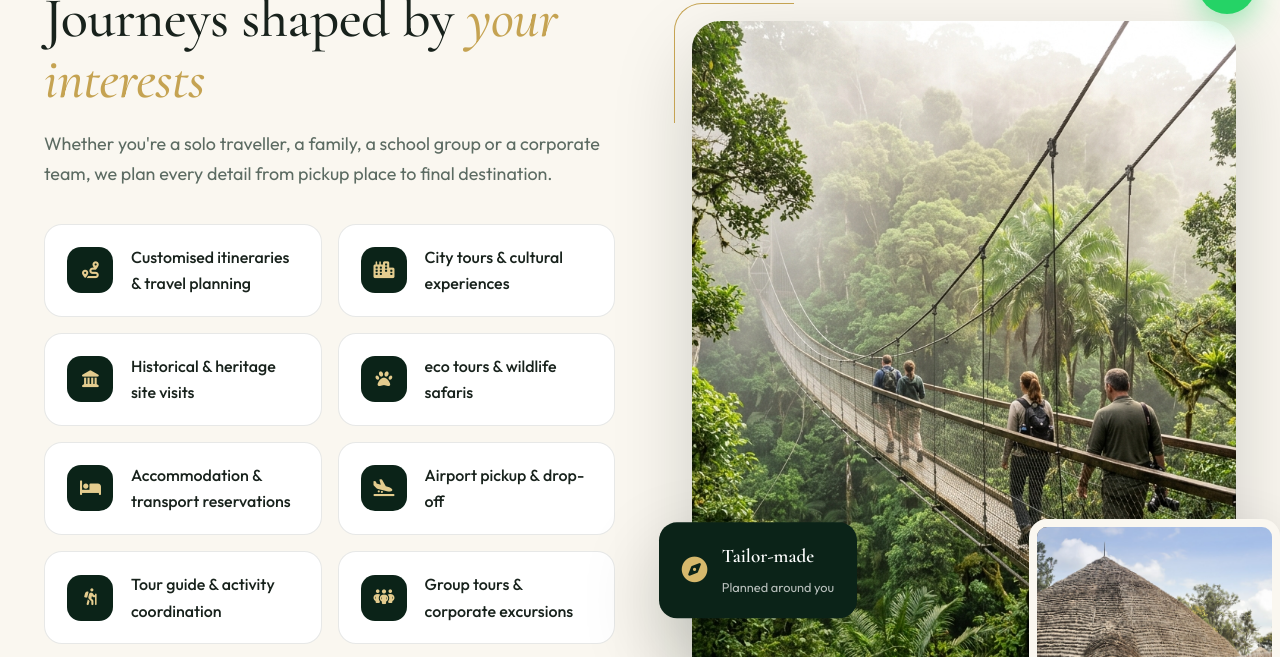
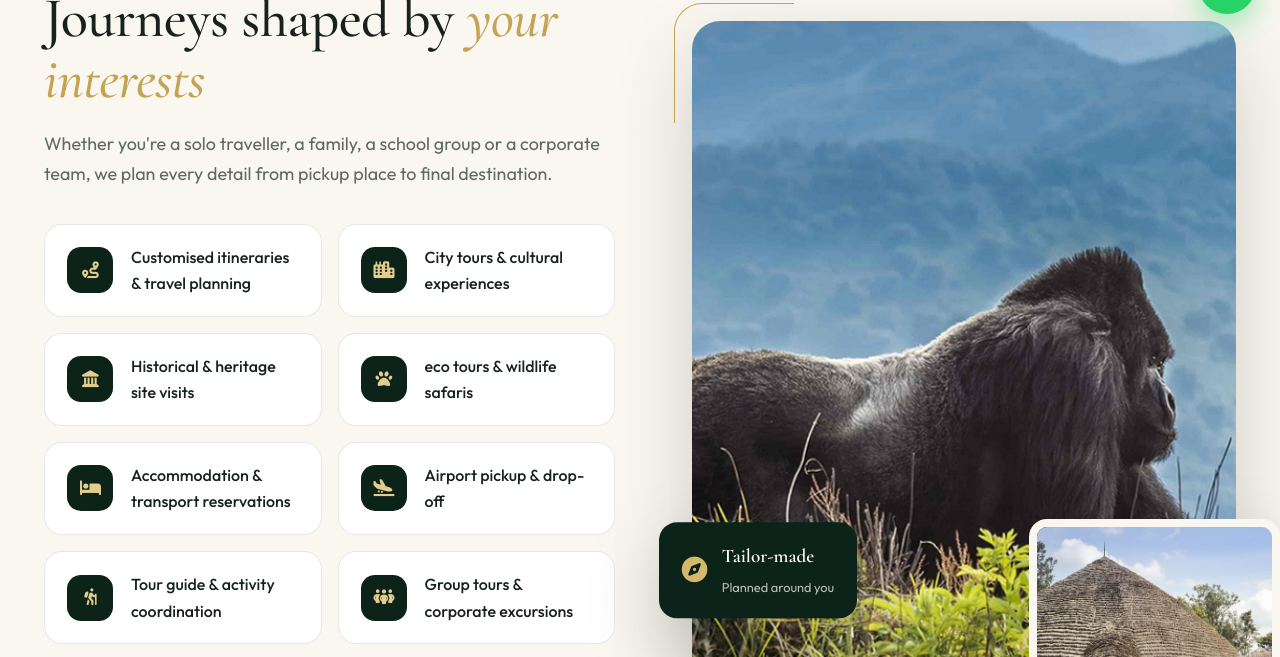
Before and after one commit to muragwa/serene-moments, a plain HTML site: page tours.html in a window 1280 px wide. Shown: the part 762-1419 px from the top of the page. Drawn offline with nearby package versions, Linux system fonts and the light colour scheme.

Commit message:
Update image source in tours.html

```diff
--- a/tours.html
+++ b/tours.html
@@ -73,7 +73,7 @@
         </div>
         <div class="split-media" data-reveal="right">
           <span class="frame"></span>
-          <img class="img-main" src="nyungwe.jpg" alt="Tourists on the canopy walkway in Nyungwe Forest" loading="lazy" />
+          <img class="img-main" src="volcano.jpg" alt="Tourists on the canopy walkway in Nyungwe Forest" loading="lazy" />
           <img class="img-float" src="king.jpg" alt="Safari game drive in Akagera National Park" loading="lazy" />
           <div class="badge-float"><i class="fas fa-compass"></i><div><strong>Tailor-made</strong><span>Planned around you</span></div></div>
         </div>
```
